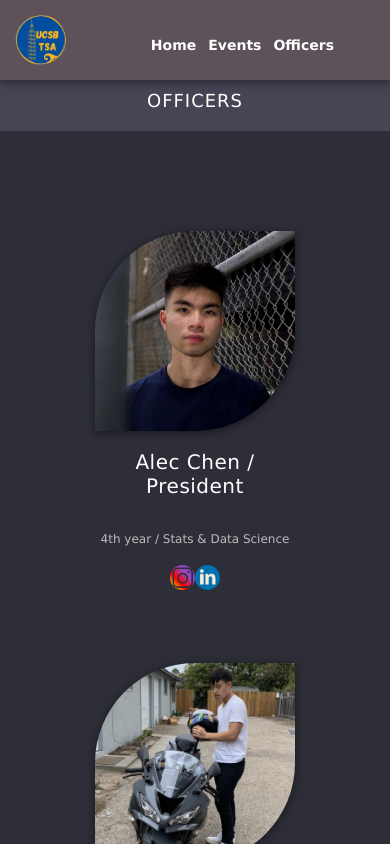
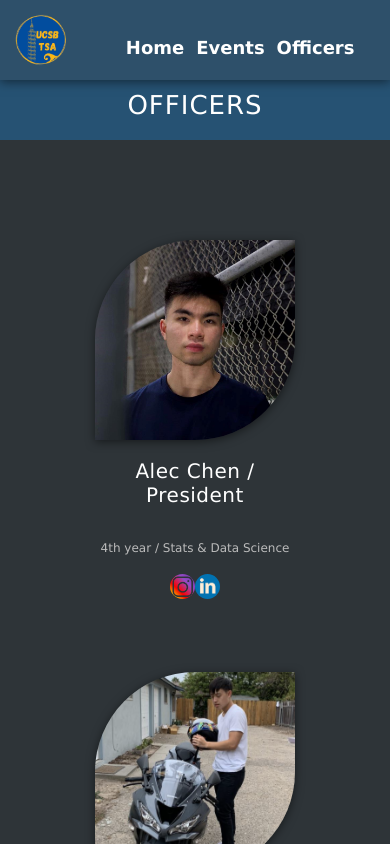
Before and after one commit to yi-hsien/test-ucsbtsa, a React (Create React App) app: page /officers in a window 390 px wide. Built offline with nearby package versions, Linux system fonts and the light colour scheme.

Commit message:
phone font update

```diff
--- a/public/index.html
+++ b/public/index.html
@@ -9,7 +9,7 @@
       name="description"
       content="Web site created using create-react-app"
     />
-    <link rel="apple-touch-icon" href="%PUBLIC_URL%/logo192.png" />
+    <link rel="apple-touch-icon" href="%PUBLIC_URL%/logo.jpg" />
     <!--
       manifest.json provides metadata used when your web app is installed on a
       user's mobile device or desktop. See https://developers.google.com/web/fundamentals/web-app-manifest/
--- a/src/App.css
+++ b/src/App.css
@@ -11,12 +11,12 @@
 @import './css/Upcoming.css';
 
 :root{
-  --hue: 240;
+  --hue: 206;
   --nomralLight: 30%;
   --dimmerLight: 20%;
 }
 body {
-  background-color: 	hsl( var(--hue), 10%, var(--nomralLight)) ;
+  background-color: 	hsl( var(--hue), 50%, var(--nomralLight)) ;
   font-family: 'Lucida Grande'/*, sans-serif*/;
   margin: 0;
 }
--- a/src/css/Nav.css
+++ b/src/css/Nav.css
@@ -11,7 +11,8 @@ nav .logo img{
 }
 
 nav {
-  background: rgba(131, 101, 101, 0.4);
+  /* background: rgba(179, 148, 148, 0.4); */
+  background-color: 	hsla( var(--hue), 20%, var(--nomralLight), 0.4) ;
   height: 80px;
   position: fixed;
   width: 100%;
@@ -40,7 +41,7 @@ nav .menu-button{
   border: none;
   color: #ffffff;
   text-align: center;
-  font-size: 14px;
+  font-size: 18px;
   background-color: Transparent;
   background-repeat:no-repeat;
   cursor:pointer;
@@ -92,7 +93,8 @@ nav ul{
     border: none;
     color: #ffffff;
     text-align: center;
-    font-size: 16px;
+    font-size: 24px;
+    /* text-decoration: underline; */
     background-color: Transparent;
     background-repeat:no-repeat;
     cursor:pointer;
--- a/src/css/PageHeading.css
+++ b/src/css/PageHeading.css
@@ -5,7 +5,7 @@
 
 
 .page-heading .heading-content h1 {
-  font-size: 18px;
+  font-size: 26px;
   text-transform: uppercase;
   color: #fff;
   letter-spacing: 1px;
@@ -34,7 +34,7 @@
   /* text-decoration: underline; */
   font-style: normal;
   font-weight:300;
-  font-size: 18px;
+  font-size: 26px;
 }
 
 @media (min-width:1281px) {
--- a/src/css/Upcoming.css
+++ b/src/css/Upcoming.css
@@ -24,14 +24,14 @@
 
 .event .content h2 {
   margin-top: 0px;
-  font-size: 10px;
+  font-size: 14px;
   font-weight: 300;
   letter-spacing: 0.5px;
   margin-bottom: 5px;
 }
 
 .event .content span {
-  font-size: 6px;
+  font-size: 8px;
   font-weight: 200;
   display: inline-block;
   margin-bottom: 30px;
@@ -51,7 +51,7 @@
 }
 
 .event .content .simple-btn a {
-  font-size: 6px;
+  font-size: 8px;
   text-transform: uppercase;
   font-weight: 600;
   background-color: transparent;
--- a/src/css/Video.css
+++ b/src/css/Video.css
@@ -43,7 +43,7 @@
 }
 
 .video-container .video-content .inner h1 {
-  font-size: 24px;
+  font-size: 32px;
   /* text-transform: lowercase; */
   color: #fff;
   letter-spacing: 2px;
@@ -52,7 +52,7 @@
 }
 
 .video-container .video-content .inner em {
-  font-size: 24px;
+  font-size: 34px;
   text-transform: uppercase;
   font-style: normal ;
   font-weight: 700;
@@ -61,7 +61,7 @@
 
 .video-container .video-content .inner p {
   color: #fff;
-  font-size: 12px;
+  font-size: 16px;
   font-weight: 200;
   letter-spacing: 1.5px;
   text-align: center;
```
